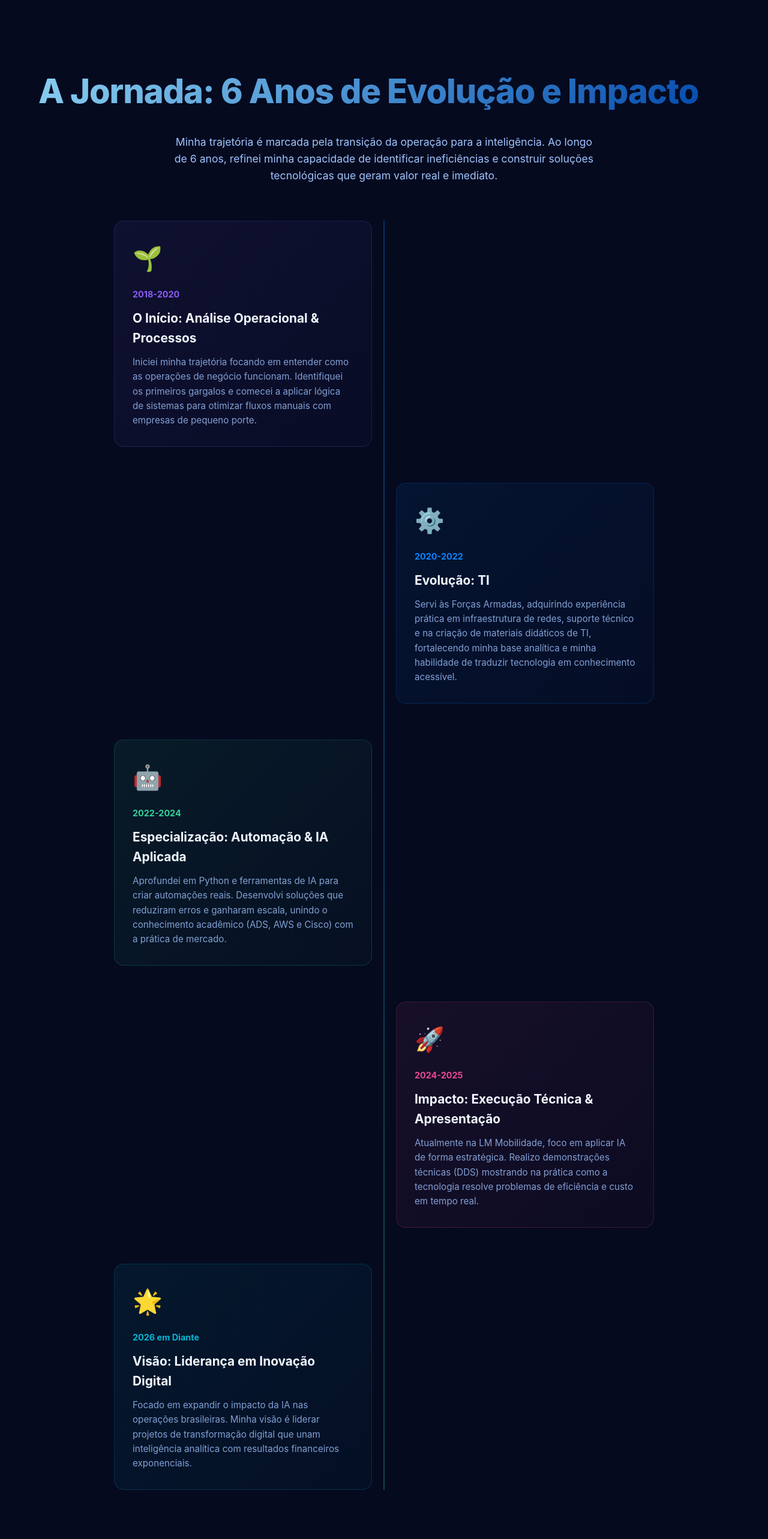
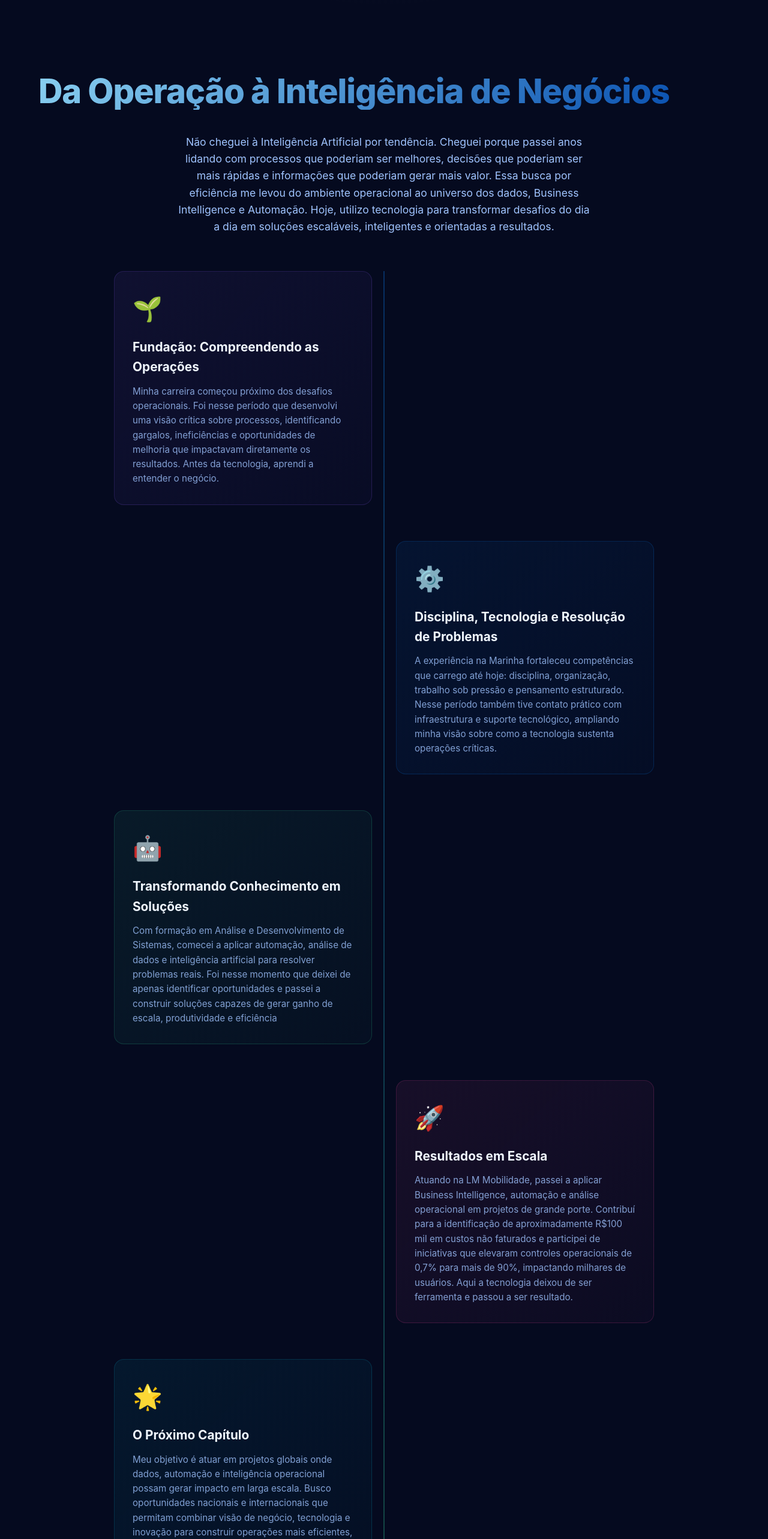
Before and after one commit to Jemerson07/vite-react-final, a React (Vite) app: page / in a window 1280 px wide. Shown: the part 1180-3746 px from the top of the page at 60% size. Built offline with nearby package versions, Linux system fonts and the light colour scheme.

Commit message:
Update chapter titles and descriptions in Story component

```diff
--- a/src/components/Story.jsx
+++ b/src/components/Story.jsx
@@ -23,42 +23,42 @@ const itemVariants = {
 export default function Story() {
   const chapters = [
     {
-      year: "2018-2020",
-      title: "O Início: Análise Operacional & Processos",
+
+      title: "Fundação: Compreendendo as Operações",
       description:
-        "Iniciei minha trajetória focando em entender como as operações de negócio funcionam. Identifiquei os primeiros gargalos e comecei a aplicar lógica de sistemas para otimizar fluxos manuais com empresas de pequeno porte.",
+        "Minha carreira começou próximo dos desafios operacionais. Foi nesse período que desenvolvi uma visão crítica sobre processos, identificando gargalos, ineficiências e oportunidades de melhoria que impactavam diretamente os resultados. Antes da tecnologia, aprendi a entender o negócio.",
       icon: "🌱",
       color: "#8b5cf6",
     },
     {
-      year: "2020-2022",
-      title: "Evolução: TI",
+
+      title: "Disciplina, Tecnologia e Resolução de Problemas",
       description:
-        "Servi às Forças Armadas, adquirindo experiência prática em infraestrutura de redes, suporte técnico e na criação de materiais didáticos de TI, fortalecendo minha base analítica e minha habilidade de traduzir tecnologia em conhecimento acessível.",
+        "A experiência na Marinha fortaleceu competências que carrego até hoje: disciplina, organização, trabalho sob pressão e pensamento estruturado. Nesse período também tive contato prático com infraestrutura e suporte tecnológico, ampliando minha visão sobre como a tecnologia sustenta operações críticas.",
       icon: "⚙️",
       color: "#0a84ff",
     },
     {
-      year: "2022-2024",
-      title: "Especialização: Automação & IA Aplicada",
+
+      title: "Transformando Conhecimento em Soluções",
       description:
-        "Aprofundei em Python e ferramentas de IA para criar automações reais. Desenvolvi soluções que reduziram erros e ganharam escala, unindo o conhecimento acadêmico (ADS, AWS e Cisco) com a prática de mercado.",
+        "Com formação em Análise e Desenvolvimento de Sistemas, comecei a aplicar automação, análise de dados e inteligência artificial para resolver problemas reais. Foi nesse momento que deixei de apenas identificar oportunidades e passei a construir soluções capazes de gerar ganho de escala, produtividade e eficiência",
       icon: "🤖",
       color: "#34d399",
     },
     {
-      year: "2024-2025",
-      title: "Impacto: Execução Técnica & Apresentação",
+
+      title: "Resultados em Escala",
       description:
-        "Atualmente na LM Mobilidade, foco em aplicar IA de forma estratégica. Realizo demonstrações técnicas (DDS) mostrando na prática como a tecnologia resolve problemas de eficiência e custo em tempo real.",
+        "Atuando na LM Mobilidade, passei a aplicar Business Intelligence, automação e análise operacional em projetos de grande porte. Contribuí para a identificação de aproximadamente R$100 mil em custos não faturados e participei de iniciativas que elevaram controles operacionais de 0,7% para mais de 90%, impactando milhares de usuários. Aqui a tecnologia deixou de ser ferramenta e passou a ser resultado.",
       icon: "🚀",
       color: "#ec4899",
     },
     {
-      year: "2026 em Diante",
-      title: "Visão: Liderança em Inovação Digital",
+
+      title: "O Próximo Capítulo",
       description:
-        "Focado em expandir o impacto da IA nas operações brasileiras. Minha visão é liderar projetos de transformação digital que unam inteligência analítica com resultados financeiros exponenciais.",
+        "Meu objetivo é atuar em projetos globais onde dados, automação e inteligência operacional possam gerar impacto em larga escala. Busco oportunidades nacionais e internacionais que permitam combinar visão de negócio, tecnologia e inovação para construir operações mais eficientes, inteligentes e orientadas por resultados.",
       icon: "🌟",
       color: "#06b6d4",
     },
@@ -72,7 +72,7 @@ export default function Story() {
         transition={{ duration: 0.8 }}
         viewport={{ once: true }}
       >
-        A Jornada: 6 Anos de Evolução e Impacto
+        Da Operação à Inteligência de Negócios
       </motion.h2>
 
       <motion.p
@@ -90,9 +90,9 @@ export default function Story() {
         transition={{ delay: 0.2, duration: 0.8 }}
         viewport={{ once: true }}
       >
-        Minha trajetória é marcada pela transição da operação para a inteligência.
-        Ao longo de 6 anos, refinei minha capacidade de identificar ineficiências e
-        construir soluções tecnológicas que geram valor real e imediato.
+        Não cheguei à Inteligência Artificial por tendência. Cheguei porque passei anos lidando com processos que poderiam ser melhores, decisões que poderiam ser mais rápidas e informações que poderiam gerar mais valor.
+        Essa busca por eficiência me levou do ambiente operacional ao universo dos dados,
+        Business Intelligence e Automação. Hoje, utilizo tecnologia para transformar desafios do dia a dia em soluções escaláveis, inteligentes e orientadas a resultados.
       </motion.p>
 
       <motion.div
```
